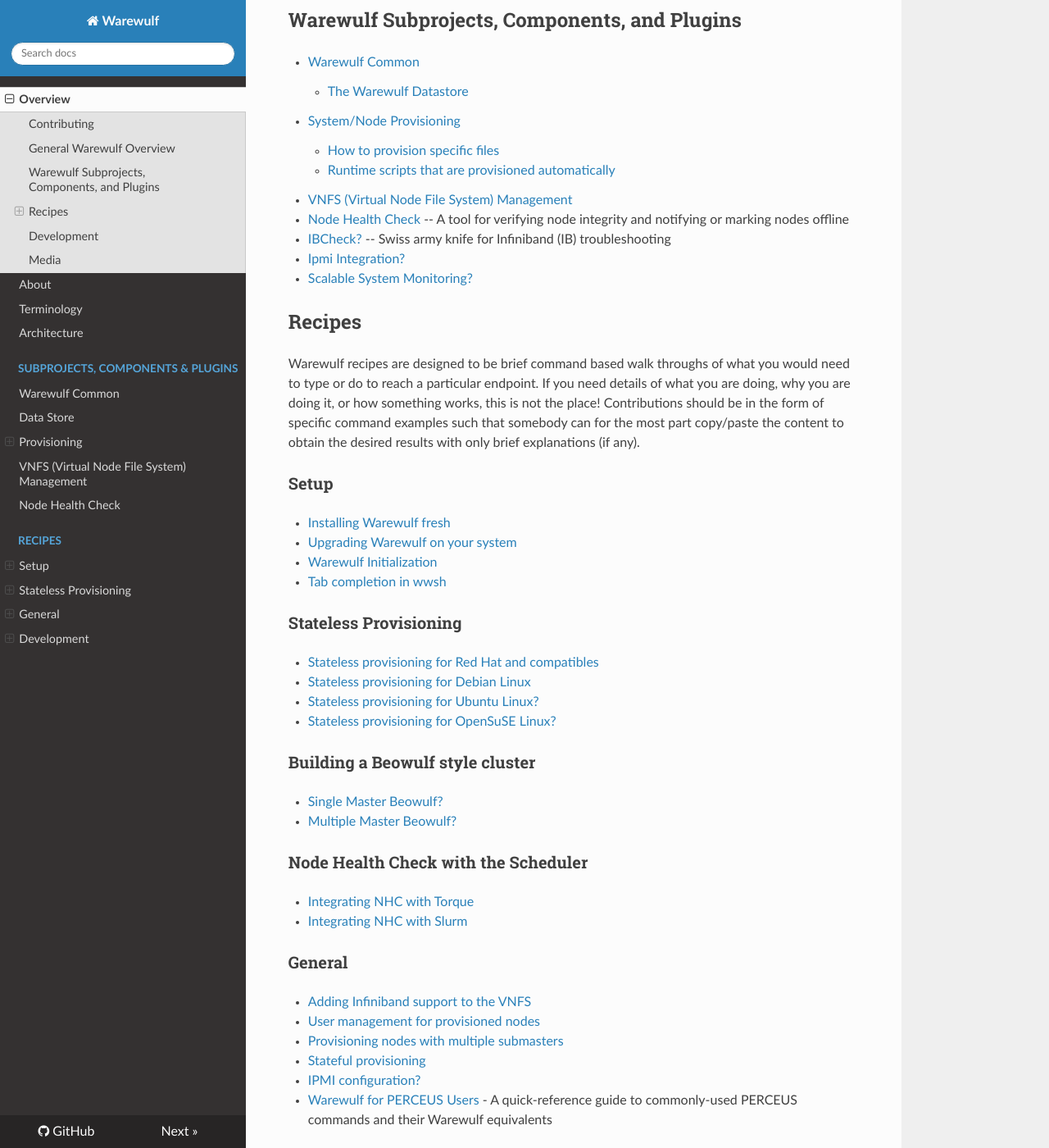
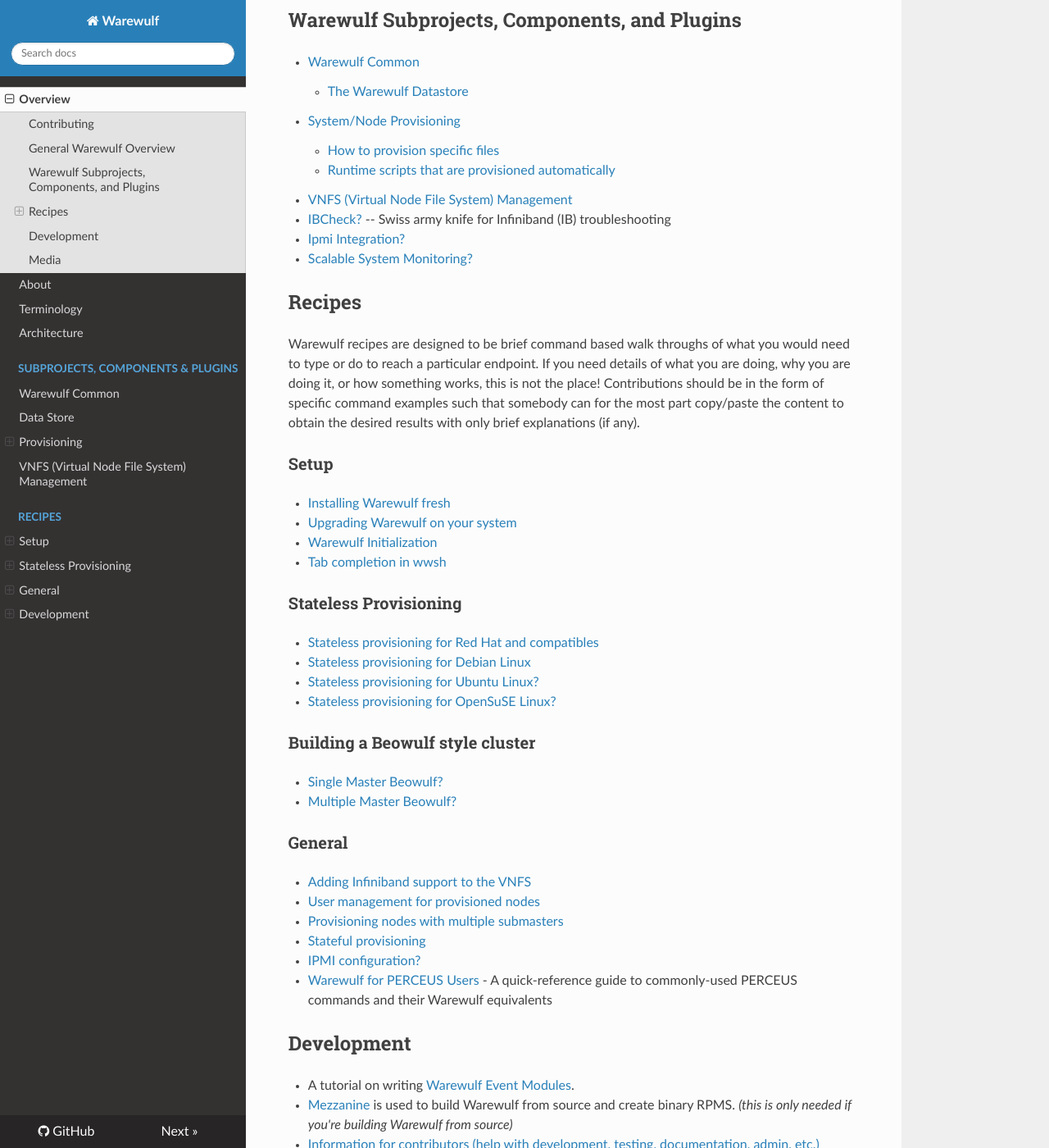
Before and after one commit to warewulf/warewulf3, an MkDocs documentation site: the page built from docs/index.md, in a window 1280 px wide and 1400 px high, scrolled down 625 px. Shown: the whole window at 82% size. Built offline with MkDocs 1.6.1, drawn with Linux system fonts in a browser that asks for light colours; nearby versions of some CDN libraries; old or Windows-style settings are respelled for this version of MkDocs.

Commit message:
doc(nhc): remove node health check

```diff
--- a/docs/index.md
+++ b/docs/index.md
@@ -24,7 +24,6 @@ To contribute to the Warewulf wiki pages, create tickets, or contribute to the s
     * [How to provision specific files](subprojects_components_plugins/provision-files.md)
     * [Runtime scripts that are provisioned automatically](subprojects_components_plugins/provision-scripts.md)
 * [VNFS (Virtual Node File System) Management](subprojects_components_plugins/vnfs.md)
-* [Node Health Check](subprojects_components_plugins/node-health-check.md) -- A tool for verifying node integrity and notifying or marking nodes offline
 * <a class="missing wiki">IBCheck?</a> -- Swiss army knife for Infiniband (IB) troubleshooting
 * <a class="missing wiki">Ipmi Integration?</a>
 * <a class="missing wiki">Scalable System Monitoring?</a>
@@ -52,11 +51,6 @@ Warewulf recipes are designed to be brief command based walk throughs of what yo
 * <a class="missing wiki">Single Master Beowulf?</a>
 * <a class="missing wiki">Multiple Master Beowulf?</a>
 
-### Node Health Check with the Scheduler
-
-* [Integrating NHC with Torque](subprojects_components_plugins/node-health-check.md)
-* [Integrating NHC with Slurm](subprojects_components_plugins/node-health-check.md)
-
 ### General
 
 * [Adding Infiniband support to the VNFS](recipes/infiniband.md)
--- a/docs/subprojects_components_plugins/node-health-check.md
+++ /dev/null
@@ -1,5 +0,0 @@
-# Warewulf Node Health Check (NHC)
-
-# PROJECT MOVED
-
-Please find the new LBNL Node Health Check (NHC) page and documentation at [https://github.com/mej/nhc](https://github.com/mej/nhc)
--- a/mkdocs.yml
+++ b/mkdocs.yml
@@ -15,7 +15,6 @@ pages:
         - 'File Provisioning': 'subprojects_components_plugins/provision-files.md'
         - 'Provisioned Runtime Scripts': 'subprojects_components_plugins/provision-scripts.md'
       - 'VNFS (Virtual Node File System) Management': 'subprojects_components_plugins/vnfs.md'
-      - 'Node Health Check': 'subprojects_components_plugins/node-health-check.md'
     - 'recipes':
       - 'Setup':
         - 'Installing': 'recipes/setup/installation.md'
```
